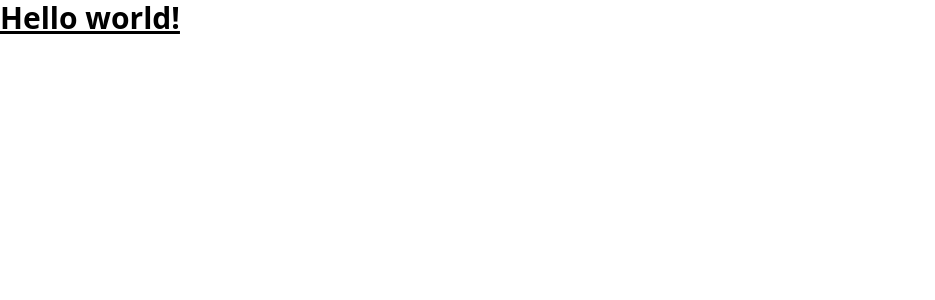
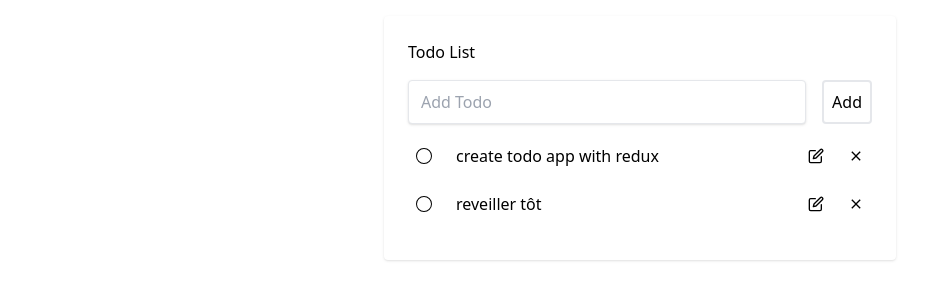
Before and after one commit to Mrsoufixx/to-Do-List, a React (Create React App) app: page / in a window 1280 px wide. Shown: the top 300 px of the page, without its empty margins (0-935 px from the left). Built offline with nearby package versions, Linux system fonts and the light colour scheme.

Commit message:
add functionnality (add-remove-update) with redux

```diff
--- a/package.json
+++ b/package.json
@@ -8,6 +8,7 @@
     "@testing-library/user-event": "^13.5.0",
     "react": "^18.2.0",
     "react-dom": "^18.2.0",
+    "react-icons": "^4.8.0",
     "react-redux": "^8.0.5",
     "react-router-dom": "^6.10.0",
     "react-scripts": "5.0.1",
@@ -39,6 +40,7 @@
     ]
   },
   "devDependencies": {
+    "eslint-config-react-app": "^7.0.1",
     "tailwindcss": "^3.3.1"
   }
 }
--- a/src/App.js
+++ b/src/App.js
@@ -1,11 +1,23 @@
-
-import './App.css';
+import { BrowserRouter, Route, Routes } from "react-router-dom";
+import "./App.css";
+import AddTask from "./components/AddTask";
+import EditTask from "./components/EditTask";
+import ListTask from "./components/ListTask";
 
 function App() {
   return (
-    <h1 className="text-3xl font-bold underline">
-      Hello world!
-    </h1>
+    <div className="h-100 w-full flex items-center justify-center bg-teal-lightest font-sans">
+      <div className="bg-white rounded shadow p-6 m-4 w-full lg:w-3/4 lg:max-w-lg">
+        <AddTask />
+        <BrowserRouter>
+          <Routes>
+            <Route path="/" element={<ListTask />} />
+
+            <Route path="/edit/:id" element={<EditTask />} />
+          </Routes>
+        </BrowserRouter>
+      </div>
+    </div>
   );
 }
 
--- a/src/components/AddTask.js
+++ b/src/components/AddTask.js
@@ -1,9 +1,52 @@
-import React from 'react'
+import React, { useState } from "react";
+import { useDispatch, useSelector } from "react-redux";
+
+
+
+import { addTaskAction } from "../redux/actions/ActionsTask";
+
 
 function AddTask() {
+  const idCount = useSelector((data) => data.tasks.length);
+
+
+  const [description, setDescription] = useState("");
+
+  const dispatch = useDispatch();
+  const addBtn = () => {
+    dispatch(
+      addTaskAction({
+        id: idCount + 1,
+        description: description,
+        isDone: false,
+      })
+
+    );
+    setDescription("")
+
+  };
+
   return (
-    <div>AddTask</div>
-  )
+
+    <div className="mb-4">
+      <h1 className="text-grey-darkest">Todo List</h1>
+      <div className="flex mt-4">
+        <input
+          type="text"
+          className="shadow appearance-none border rounded w-full py-2 px-3 mr-4 text-grey-darker"
+          placeholder="Add Todo"
+
+          onChange={(e) => setDescription(e.target.value)}
+        />
+        <button
+          onClick={addBtn}
+          className="flex-no-shrink p-2 border-2 rounded text-teal border-teal hover:text-white hover:bg-teal"
+        >
+          Add
+        </button>
+      </div>
+    </div>
+  );
 }
 
-export default AddTask
+export default AddTask;
--- a/src/components/EditTask.js
+++ b/src/components/EditTask.js
@@ -1,9 +1,48 @@
-import React from 'react'
+import React, { useState } from "react";
+import { useDispatch, useSelector } from "react-redux";
+import { useNavigate, useParams } from "react-router-dom";
+
+import { editTaskAction } from "../redux/actions/ActionsTask";
+
 
 function EditTask() {
+  const {id} =useParams()
+  const task = useSelector((data) => data.tasks.find(t=>t.id===parseInt(id)));
+
+  const [description, setDescription] = useState(task.description);
+  const navigate = useNavigate()
+  const dispatch = useDispatch();
+  const editBtn = () => {
+    dispatch(
+      editTaskAction({
+        id: id,
+        description: description,
+        isDone: false,
+      })
+    );
+      navigate("/")
+  };
+
   return (
-    <div>EditTask</div>
-  )
+    <div className="mb-4">
+      <h1 className="text-grey-darkest">Todo List</h1>
+      <div className="flex mt-4">
+        <input
+          type="text"
+          className="shadow appearance-none border rounded w-full py-2 px-3 mr-4 text-grey-darker"
+          placeholder="Add Todo"
+          value={description}
+          onChange={(e) => setDescription(e.target.value)}
+        />
+        <button
+          onClick={editBtn}
+          className="flex-no-shrink p-2 border-2 rounded text-teal border-teal hover:text-white hover:bg-teal"
+        >
+          Update
+        </button>
+      </div>
+    </div>
+  );
 }
 
-export default EditTask
+export default EditTask;
--- a/src/components/ListTask.js
+++ b/src/components/ListTask.js
@@ -1,9 +1,43 @@
-import React from 'react'
+import React from "react";
+import { useDispatch, useSelector } from "react-redux";
+import {BsCircle} from "react-icons/bs"
+import {FiEdit} from "react-icons/fi"
+import {MdOutlineClose} from 'react-icons/md'
+import { Link } from "react-router-dom";
+import { removeTaskAction } from "../redux/actions/ActionsTask";
+
 
 function ListTask() {
+  const tasks = useSelector((data) => data.tasks);
+  const dispatch = useDispatch()
+  const removeBtn =(id)=>{
+    dispatch(removeTaskAction(id))
+  }
+  console.log(tasks)
   return (
-    <div>ListTask</div>
-  )
+    <div>
+      {tasks.map((task, index) => {
+        return (
+          <div key={index} className="flex mb-4 items-center">
+            <button className="flex-no-shrink p-2 mr-4 text-green border-green hover:bg-green">
+            <BsCircle/>
+            </button>
+            <p className="w-full text-grey-darkest">{task.description}</p>
+
+            <Link to={`/edit/${task.id}`}>
+            <button className="flex-no-shrink p-2 ml-2 rounded text-red border-red hover:text-white hover:bg-red">
+              <FiEdit/>
+            </button>
+            </Link>
+
+            <button onClick={()=>removeBtn(task.id)} className="flex-no-shrink p-2 ml-2  rounded text-red hover:text-white hover:bg-red">
+            <MdOutlineClose/>
+            </button>
+          </div>
+        );
+      })}
+    </div>
+  );
 }
 
-export default ListTask
+export default ListTask;
--- a/src/index.js
+++ b/src/index.js
@@ -2,11 +2,19 @@ import React from 'react';
 import ReactDOM from 'react-dom/client';
 import './index.css';
 import App from './App';
+import { legacy_createStore } from "redux";
+import ReducerTask from "./redux/reducers/ReducerTask";
+import { Provider } from 'react-redux';
+
+
+const store=legacy_createStore(ReducerTask)
 
 
 const root = ReactDOM.createRoot(document.getElementById('root'));
 root.render(
   <React.StrictMode>
+    <Provider store={store}>
     <App />
+    </Provider>
   </React.StrictMode>
 );
--- a/src/redux/actions/ActionsTask.js
+++ b/src/redux/actions/ActionsTask.js
@@ -0,0 +1,20 @@
+import { add_task,remove_task,edit_task } from "../constants/ActionTypes";
+
+export const addTaskAction=(task)=>{
+      return{
+            type:add_task,
+            payload:task
+      }
+}
+export const editTaskAction=(newTask)=>{
+      return{
+            type:edit_task,
+            payload:newTask
+      }
+}
+export const removeTaskAction=(idTask)=>{
+      return{
+            type:remove_task,
+            payload:idTask
+      }
+}
--- a/src/redux/constants/ActionTypes.js
+++ b/src/redux/constants/ActionTypes.js
@@ -0,0 +1,3 @@
+export const add_task = "add_task"
+export const edit_task = "edit_task"
+export const remove_task = "remove_task"
--- a/src/redux/reducers/ReducerTask.js
+++ b/src/redux/reducers/ReducerTask.js
@@ -1,16 +1,35 @@
+import { add_task, remove_task, edit_task } from "../constants/ActionTypes";
 
+const initialState = {
+  tasks: [
+    { id: 1, description: "create todo app with redux", isDone: false },
+    { id: 2, description: "reveiller tôt", isDone: true },
+  ],
+};
 
-const initialise =[
-      {id:1,description:"create todo app with redux",isDone:false},
-      {id:2,description:"reveiller tôt",isDone:true}
-]
+export const ReducerTask = (state = initialState, action) => {
+  switch (action.type) {
+    case add_task:
+      return {
+        ...state,
+        tasks: [...state.tasks, action.payload]
+      };
+    case edit_task:
+      const task = state.tasks.find(
+        (u) => u.id === parseInt(action.payload.id)
+      );
+      if (task) {
+        task.description = action.payload.description;
+      }
+      return state
+    case remove_task:
+      return {
+        ...state,
+        tasks: [...state.tasks.filter(t=> t.id !== action.payload)]
+      };
+    default:
+      return state;
+  }
+};
 
-
-export const ReducerTask = (props) => {
-  return (
-    <div>ReducerTask</div>
-  )
-}
-
-
-export default (ReducerTask)
+export default ReducerTask;
--- a/src/redux/store/index.js
+++ b/src/redux/store/index.js
@@ -0,0 +1,5 @@
+import { createStore } from 'redux'
+import rootReducer from '../Reducers/rootReducer'
+
+const store = createStore(rootReducer,window.__REDUX_DEVTOOLS_EXTENSION__ && window.__REDUX_DEVTOOLS_EXTENSION__())
+export default store;
```
Also changed, not shown: 1 other file (tests, documents, lock files or other folders).
